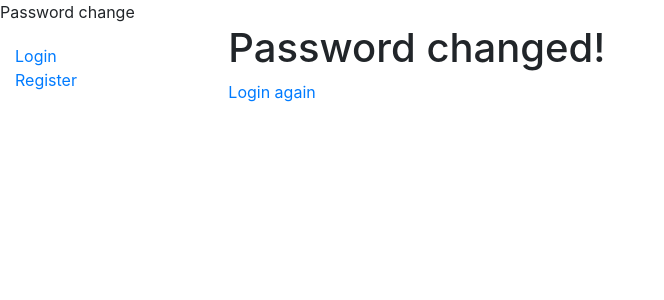
After one commit to Aleksiux/Django, a Django app: template library/templates/registration/password_reset_complete.html in a window 1280 px wide. The commit adds this page. Shown: the top 300 px of the page, without its empty margins (0-664 px from the left). Run offline with Django 4.2, Linux system fonts and the light colour scheme; the template is opened without the code that fills it, so the values that code supplies are empty; some libraries are stand-ins or nearby versions.

Commit message:
password-reset-complete

```diff
--- /dev/null
+++ b/library/templates/registration/password_reset_complete.html
@@ -0,0 +1,8 @@
+{% extends "base.html" %}
+
+{% block title %}Password change{% endblock %}
+
+{% block content %}
+  <h1>Password changed!</h1>
+  <p><a href="{% url 'login' %}">Login again</a></p>
+{% endblock %}
--- a/library/templates/registration/password_reset_done.html
+++ b/library/templates/registration/password_reset_done.html
@@ -2,6 +2,6 @@
 
 {% block content %}
 
-    <p>Password reset done!</p>
+    <p>Password reset send!</p>
 
 {% endblock %}
```
